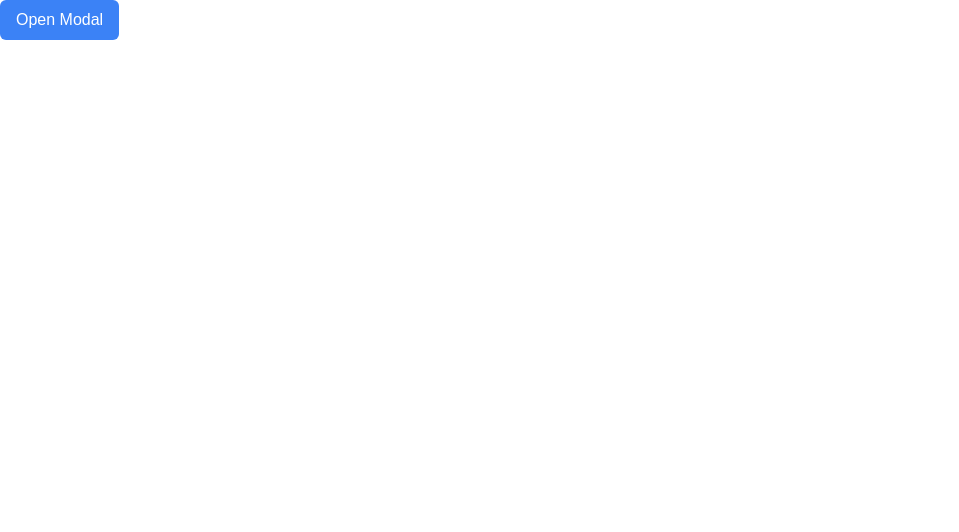
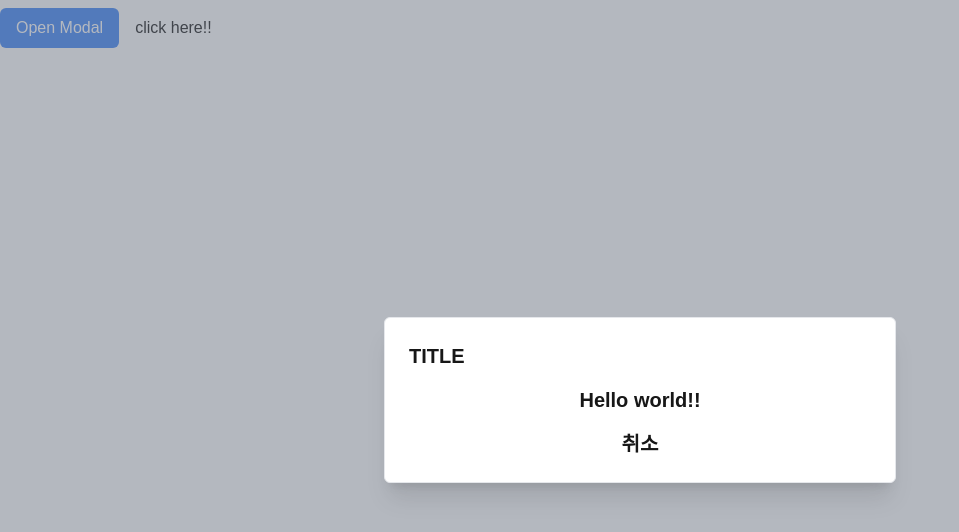
Before and after one commit to codeit-si/slid-todo-client, a Next.js app: page /dashboard in a window 1280 px wide. Shown: the top 532 px of the page, without its empty margins (0-959 px from the left). Built offline with nearby package versions, Linux system fonts and the light colour scheme.

Commit message:
[DEV-48] feat: apply slot in modal & make modal usage

```diff
--- a/src/app/dashboard/page.tsx
+++ b/src/app/dashboard/page.tsx
@@ -1,25 +1,48 @@
 "use client";
+
+import { useState } from "react";
 
 import Modal from "@/components/@common/modal/modal";
 
 const DashboardPage = () => {
+  const [open, setOpen] = useState(true);
+
+  const handleToggleModal = () => {
+    setOpen((prev) => !prev);
+  };
+
   return (
-    <Modal.Root>
+    <div>
+      {/* open과 onOpenChange를 모달의 상태를 외부에서 관리 */}
+      {/* prop을 전달하지 않으면 내부에서 자체적으로 open 관리 */}
+      <Modal.Root open={open} onOpenChange={setOpen}>
+        {/* trigger는 모달을 열기 위한 버튼 (**필수**) */}
         <Modal.Trigger className="rounded-md bg-blue-500 px-4 py-2 text-white">
           Open Modal
         </Modal.Trigger>
+        {/* portal은 필수 */}
         <Modal.Portal>
+          {/* 보여줄 요소들을 Content로 감싸서 사용 (필수) */}
           <Modal.Content>
+            {/* Modal에서 사용할 수 있는 기본적인 요소들 제공 (Title, Description, Close) */}
+            {/* asChild 속성을 사용하면 컴포넌트에 적용된 기본 태그 속성을 무시하고 자식 요소의 태그를 사용 */}
             <Modal.Title>TITLE</Modal.Title>
-          <Modal.Description className="flex w-full">
-            <button>취소</button>
-            <button>확인</button>
+            <Modal.Description asChild>
+              <div>
+                <p className="flex w-full justify-center">Hello world!!</p>
+              </div>
             </Modal.Description>
-          <Modal.Close />
+            <Modal.Close>취소</Modal.Close>
           </Modal.Content>
-        <Modal.Overlay className="bg-gray-500" />
+          {/* overlay는 모달의 배경을 담당 (필수) */}
+          {/* isTriggerActive 속성으로 배경 클릭 시 모달 닫기 여부 설정 */}
+          <Modal.Overlay className="bg-gray-500" isTriggerActive={false} />
         </Modal.Portal>
       </Modal.Root>
+      <button className="p-4" onClick={handleToggleModal}>
+        click here!!
+      </button>
+    </div>
   );
 };
 
--- a/src/components/@common/modal/modal.tsx
+++ b/src/components/@common/modal/modal.tsx
@@ -1,9 +1,10 @@
 "use client";
 
 import {
+  ComponentProps,
   createContext,
+  ElementType,
   PropsWithChildren,
-  useCallback,
   useContext,
   useEffect,
   useMemo,
@@ -14,10 +15,11 @@ import { createPortal } from "react-dom";
 import { cn } from "@/lib/cn";
 import splitChildrenByComponents from "@/utils/react-child-utils/split-children-by-component";
 
+import Slot from "../slot/slot";
+
 type ModalContextProps = {
   open: boolean;
   setOpen: React.Dispatch<React.SetStateAction<boolean>>;
-  toggleOpen: () => void;
 };
 
 interface ModalCommonProps {
@@ -27,7 +29,6 @@ interface ModalCommonProps {
 const modalContext = createContext<ModalContextProps>({
   open: false,
   setOpen: () => {},
-  toggleOpen: () => {},
 });
 
 function useModal() {
@@ -38,29 +39,42 @@ function useModal() {
 
 interface ModalRootProps {
   open?: boolean;
-  onOpenChange?: React.Dispatch<React.SetStateAction<boolean>>;
+  onOpenChange?: (open: boolean) => void;
 }
 
 function ModalRoot({
   children,
-  open: openProp,
+  open: openProp = false,
   onOpenChange,
 }: PropsWithChildren<ModalRootProps>) {
-  const [open, setOpen] = useState<boolean>(openProp ?? false);
-  const toggleOpen = useCallback(() => setOpen((prev) => !prev), [setOpen]);
+  const [open, setOpen] = useState<boolean>(openProp);
+
+  useEffect(() => {
+    setOpen(openProp);
+  }, [openProp]);
 
   useEffect(() => {
     if (!onOpenChange) return undefined;
     onOpenChange(open);
   }, [open, onOpenChange]);
 
+  useEffect(() => {
+    function handleEscapeKey(e: KeyboardEvent) {
+      if (e.key === "Escape") {
+        setOpen(false);
+      }
+    }
+
+    document.addEventListener("keydown", handleEscapeKey);
+    return () => document.removeEventListener("keydown", handleEscapeKey);
+  }, []);
+
   const providerValue = useMemo(
     () => ({
       open,
       setOpen,
-      toggleOpen,
     }),
-    [open, setOpen, toggleOpen],
+    [open, setOpen],
   );
 
   return (
@@ -74,43 +88,54 @@ function ModalTrigger({
   children,
   className,
 }: PropsWithChildren<ModalCommonProps>) {
-  const { toggleOpen } = useModal();
+  const { setOpen } = useModal();
 
   return (
-    <button className={cn("", className)} type="button" onClick={toggleOpen}>
+    <button
+      className={cn("", className)}
+      type="button"
+      onClick={() => setOpen(true)}
+    >
       {children}
     </button>
   );
 }
 
-function ModalPortal({ children }: PropsWithChildren<ModalCommonProps>) {
+function ModalPortal({
+  children,
+  className = "",
+}: PropsWithChildren<ModalCommonProps>) {
   const { open } = useModal();
+  const [isClient, setIsClient] = useState(false);
 
-  const ChildrenWithCloseButton = <div>{children}</div>;
+  useEffect(() => {
+    setIsClient(true);
+  }, []);
+
+  const ChildrenWithCloseButton = <div className={className}>{children}</div>;
+
+  if (!isClient) return null;
 
   return open && createPortal(ChildrenWithCloseButton, document.body);
 }
 
-function ModalOverlay({ className }: ModalCommonProps) {
+interface ModalOverlayProps {
+  isTriggerActive?: boolean;
+}
+
+function ModalOverlay({
+  className,
+  isTriggerActive = true,
+}: ModalCommonProps & ModalOverlayProps) {
   const { setOpen } = useModal();
-
-  useEffect(() => {
-    function handleEscapeKey(e: KeyboardEvent) {
-      if (e.key === "Escape") {
-        setOpen(false);
-      }
-    }
-
-    document.addEventListener("keydown", handleEscapeKey);
-    return () => document.removeEventListener("keydown", handleEscapeKey);
-    // eslint-disable-next-line react-hooks/exhaustive-deps
-  }, []);
 
   return (
     <div
       role="presentation"
       className={cn("fixed inset-0 bg-black opacity-50", className)}
-      onClick={() => setOpen((prev) => !prev)}
+      onClick={() => {
+        if (isTriggerActive) setOpen(false);
+      }}
     />
   );
 }
@@ -119,11 +144,10 @@ function ModalContent({
   children,
   className,
 }: PropsWithChildren<ModalCommonProps>) {
-  const [[title, close, description], nonModalChild] =
-    splitChildrenByComponents(
-      [ModalTitle, ModalClose, ModalDescription],
-      children,
-    );
+  const [[title, description], nonModalChild] = splitChildrenByComponents(
+    [ModalTitle, ModalDescription],
+    children,
+  );
 
   return (
     <div
@@ -132,41 +156,38 @@ function ModalContent({
         className,
       )}
     >
-      <div className="flex justify-between">
-        {title}
-        {close}
-      </div>
+      <div className="flex justify-between">{title}</div>
       {description}
       {nonModalChild}
     </div>
   );
 }
 
-interface ModalChildProps extends ModalCommonProps {
+type ModalElementProps<T extends ElementType> = ComponentProps<T> & {
   asChild?: boolean;
-}
+};
 
 function ModalTitle({
   children,
   className,
   asChild = false,
-}: PropsWithChildren<ModalChildProps>) {
-  if (asChild) {
-    return children;
-  }
-  return <h2 className={cn("text-xl font-semibold", className)}>{children}</h2>;
+}: ModalElementProps<"h2">) {
+  const Comp = asChild ? Slot : "h2";
+
+  return (
+    <Comp className={cn("text-xl font-semibold", className)}>{children}</Comp>
+  );
 }
 
 function ModalDescription({
   children,
   className,
   asChild = false,
-}: PropsWithChildren<ModalChildProps>) {
-  if (asChild) {
-    return children;
-  }
+}: ModalElementProps<"p">) {
+  const Comp = asChild ? Slot : "p";
+
   return (
-    <div className={cn("text-xl font-semibold", className)}>{children}</div>
+    <Comp className={cn("text-xl font-semibold", className)}>{children}</Comp>
   );
 }
 
@@ -174,19 +195,17 @@ function ModalClose({
   children,
   className,
   asChild = false,
-}: PropsWithChildren<ModalChildProps>) {
+}: ModalElementProps<"button">) {
   const { setOpen } = useModal();
+  const Comp = asChild ? Slot : "button";
 
-  if (asChild) {
-    return children;
-  }
   return (
-    <button
+    <Comp
       className={cn("text-xl font-semibold", className)}
       onClick={() => setOpen(false)}
     >
-      X
-    </button>
+      {children}
+    </Comp>
   );
 }
 
```
Lines whose indentation alone changed are shown as unchanged.
